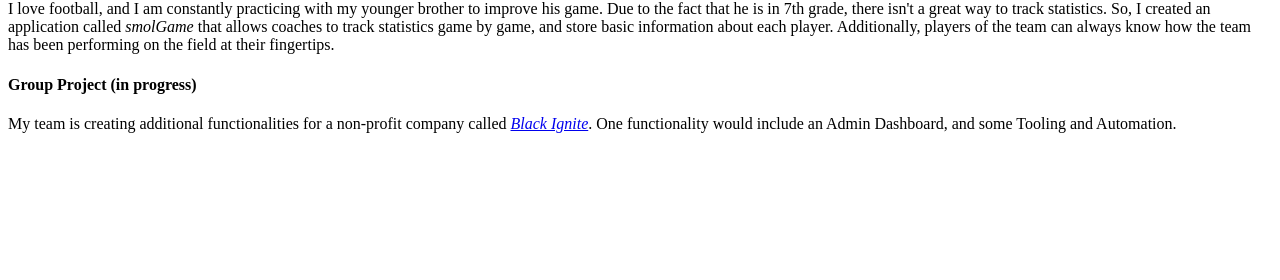
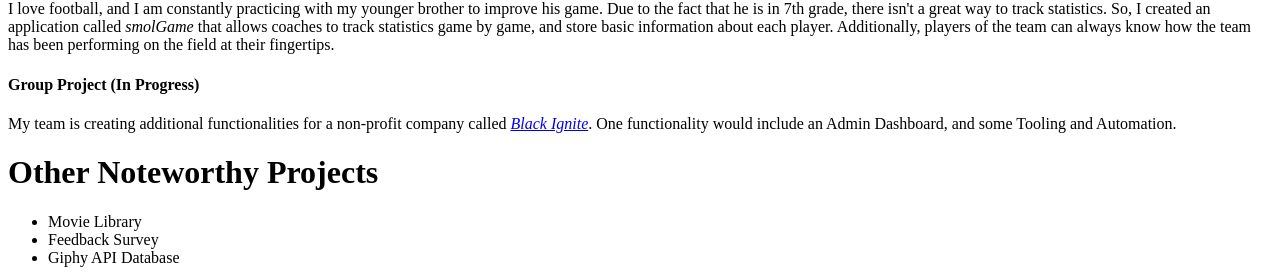
Before and after one commit to EthanMKavanagh/portfolio-website, a React (Create React App) app: page / in a window 1280 px wide. Shown: the part 847-1127 px from the top of the page. Before the commit the page ends 996 px from the top, so only its background shows below. Built offline with nearby package versions, Linux system fonts and the light colour scheme.

Commit message:
added Projects component

```diff
--- a/src/components/App/App.js
+++ b/src/components/App/App.js
@@ -1,5 +1,6 @@
 import About from '../About/About';
 import Experience from '../Experience/Experience';
+import Projects from '../Projects/Projects';
 import './App.css';
 
 function App() {
@@ -7,6 +8,7 @@ function App() {
     <div className="App">
       <About />
       <Experience />
+      <Projects />
     </div>
   );
 }
--- a/src/components/Experience/Experience.js
+++ b/src/components/Experience/Experience.js
@@ -17,7 +17,7 @@ class Experience extends Component {
                 </p>
 
                 {/* Group Project */}
-                <h4>Group Project (in progress)</h4>
+                <h4>Group Project (In Progress)</h4>
                 <p>
                     My team is creating additional functionalities for a non-profit company called <a href="https://blackignite.com/"><i>Black Ignite</i></a>.
                     One functionality would include an Admin Dashboard, and some Tooling and Automation.
--- /dev/null
+++ b/src/components/Projects/Projects.js
@@ -0,0 +1,19 @@
+import React, { Component } from 'react';
+
+class Projects extends Component {
+    render() {
+        return (
+            <div>
+                <h1>Other Noteworthy Projects</h1>
+                {/* Projects */}
+                <ul>
+                    <li>Movie Library</li>
+                    <li>Feedback Survey</li>
+                    <li>Giphy API Database</li>
+                </ul>
+            </div>
+        );
+    }
+}
+
+export default Projects;
--- a/src/components/Templates/ClassTemplate.js
+++ b/src/components/Templates/ClassTemplate.js
@@ -8,4 +8,4 @@ class ClassTemplate extends Component {
     }
 }
 
-export default ClassTemplate
+export default ClassTemplate;
```
